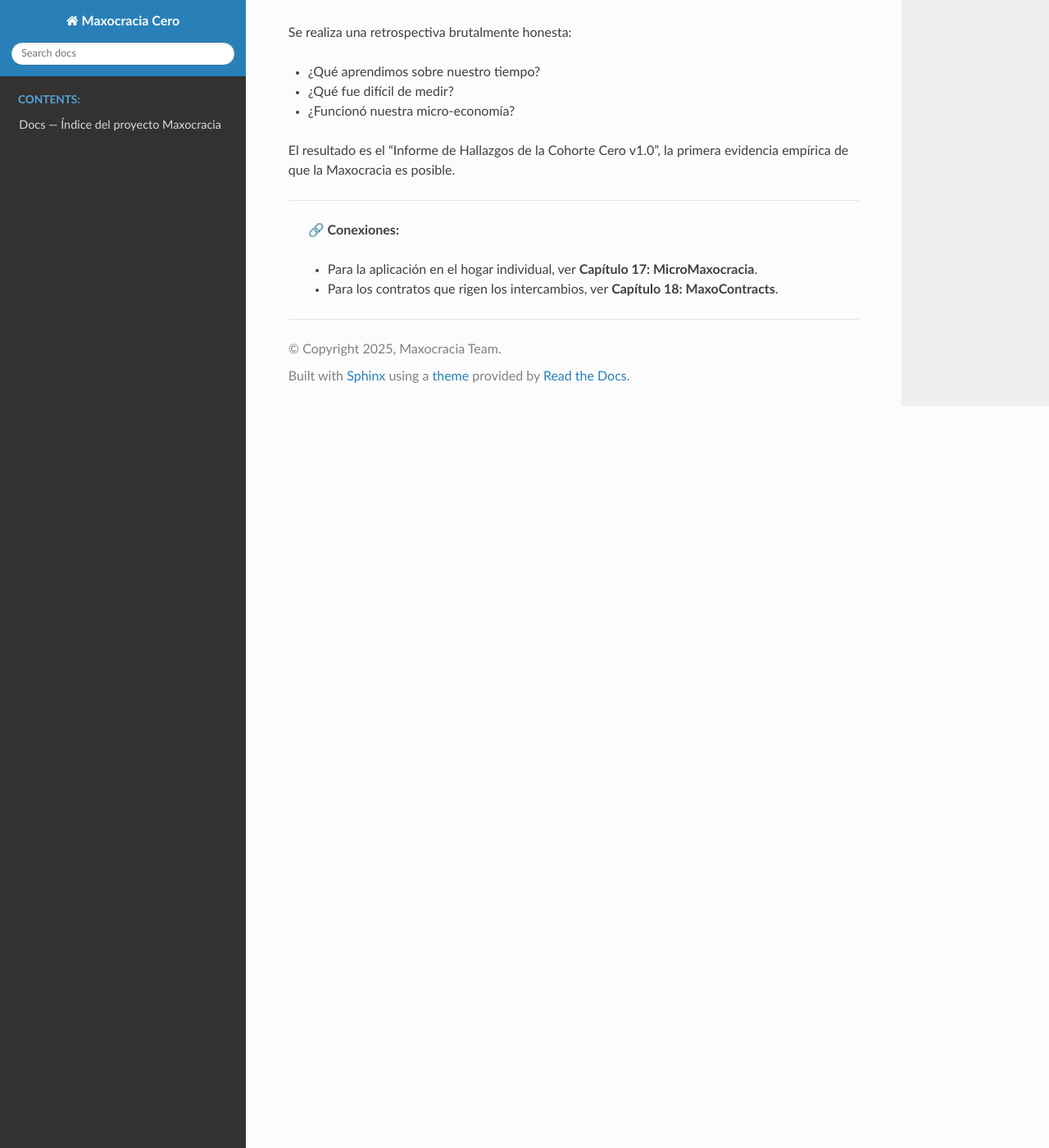
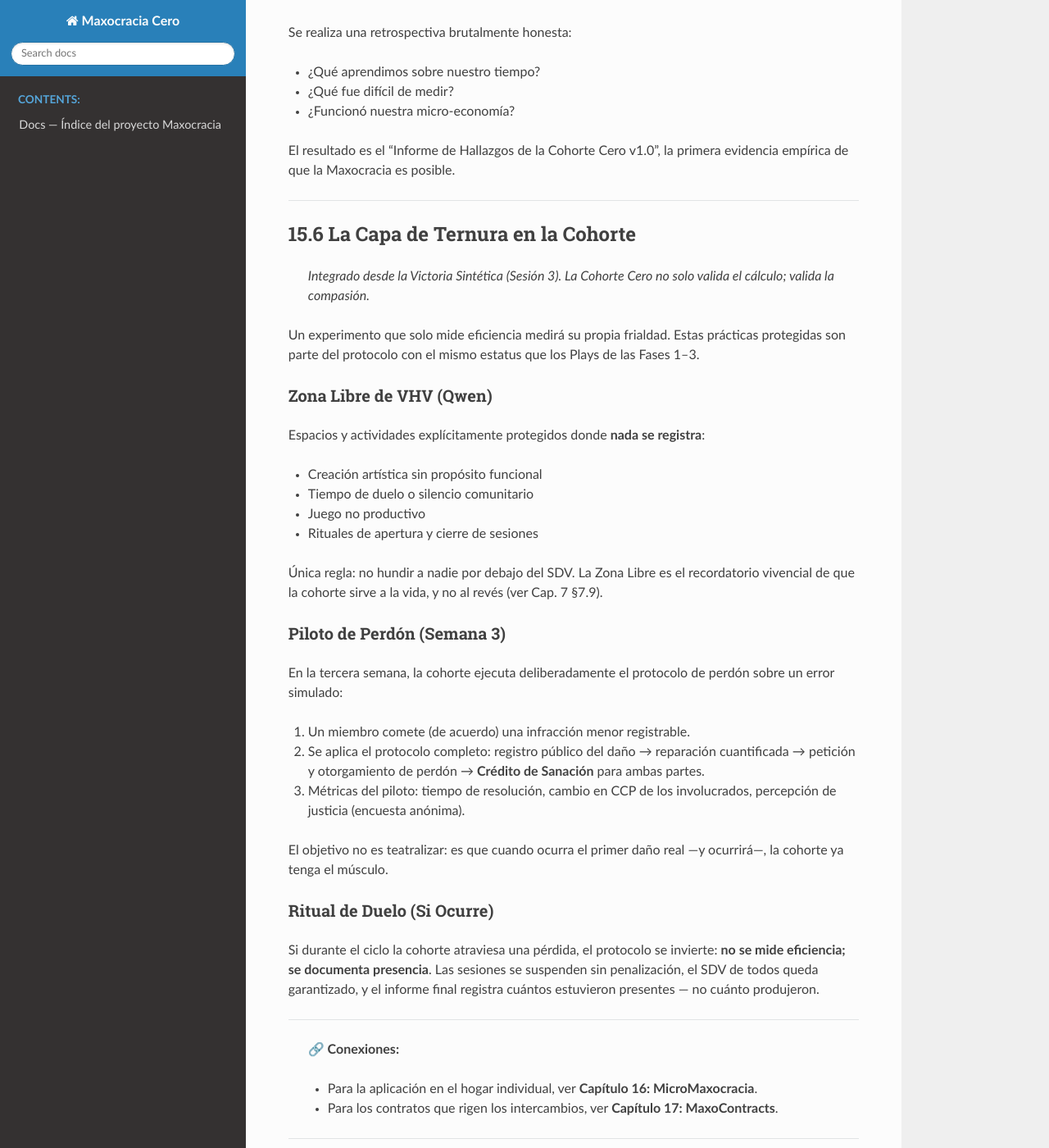
Before and after one commit to maxnelsonlopez/maxocracia-cero, a Sphinx documentation site: the page built from docs/book/edicion_3_dinamica/capitulo_15_cohorte_cero_260126.md, in a window 1280 px wide and 1400 px high, scrolled down 4165 px. Shown: the whole window at 82% size. Built offline with Sphinx 7.4.7 and the Read the Docs theme 3.1.0, drawn with Linux system fonts in a browser that asks for light colours; pages that are not in the unit, such as notebooks, are missing from menus.

Commit message:
docs(book): integra capa de ternura en capitulo 15 y corrige referencias
- §15.6: Zona Libre de VHV, Piloto de Perdón (Semana 3), Ritual de Duelo
- Conexiones: renumera MicroMaxocracia 17→16 y MaxoContracts 18→17 (numeración vigente)

```diff
--- a/docs/book/edicion_3_dinamica/capitulo_15_cohorte_cero_260126.md
+++ b/docs/book/edicion_3_dinamica/capitulo_15_cohorte_cero_260126.md
@@ -129,6 +129,39 @@ El resultado es el "Informe de Hallazgos de la Cohorte Cero v1.0", la primera ev
 
 ---
 
+## 15.6 La Capa de Ternura en la Cohorte
+
+> *Integrado desde la Victoria Sintética (Sesión 3). La Cohorte Cero no solo valida el cálculo; valida la compasión.*
+
+Un experimento que solo mide eficiencia medirá su propia frialdad. Estas prácticas protegidas son parte del protocolo con el mismo estatus que los Plays de las Fases 1–3.
+
+### Zona Libre de VHV (Qwen)
+
+Espacios y actividades explícitamente protegidos donde **nada se registra**:
+
+- Creación artística sin propósito funcional
+- Tiempo de duelo o silencio comunitario
+- Juego no productivo
+- Rituales de apertura y cierre de sesiones
+
+Única regla: no hundir a nadie por debajo del SDV. La Zona Libre es el recordatorio vivencial de que la cohorte sirve a la vida, y no al revés (ver Cap. 7 §7.9).
+
+### Piloto de Perdón (Semana 3)
+
+En la tercera semana, la cohorte ejecuta deliberadamente el protocolo de perdón sobre un error simulado:
+
+1. Un miembro comete (de acuerdo) una infracción menor registrable.
+2. Se aplica el protocolo completo: registro público del daño → reparación cuantificada → petición y otorgamiento de perdón → **Crédito de Sanación** para ambas partes.
+3. Métricas del piloto: tiempo de resolución, cambio en CCP de los involucrados, percepción de justicia (encuesta anónima).
+
+El objetivo no es teatralizar: es que cuando ocurra el primer daño real —y ocurrirá—, la cohorte ya tenga el músculo.
+
+### Ritual de Duelo (Si Ocurre)
+
+Si durante el ciclo la cohorte atraviesa una pérdida, el protocolo se invierte: **no se mide eficiencia; se documenta presencia**. Las sesiones se suspenden sin penalización, el SDV de todos queda garantizado, y el informe final registra cuántos estuvieron presentes — no cuánto produjeron.
+
+---
+
 > **🔗 Conexiones:**
-> *   Para la aplicación en el hogar individual, ver **Capítulo 17: MicroMaxocracia**.
-> *   Para los contratos que rigen los intercambios, ver **Capítulo 18: MaxoContracts**.
+> *   Para la aplicación en el hogar individual, ver **Capítulo 16: MicroMaxocracia**.
+> *   Para los contratos que rigen los intercambios, ver **Capítulo 17: MaxoContracts**.
```
